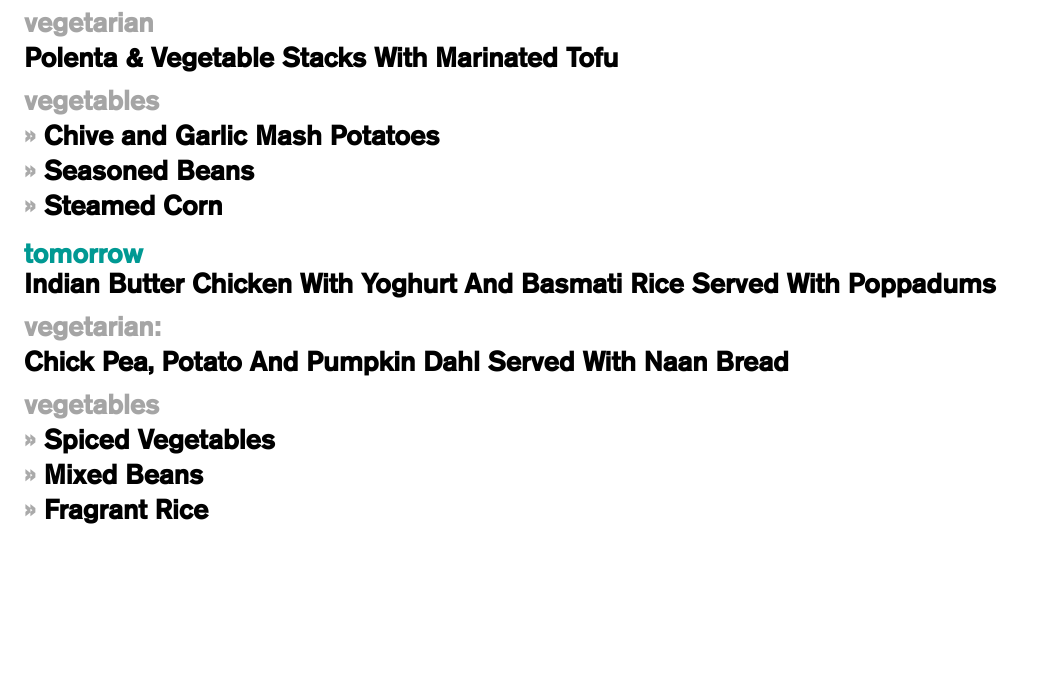
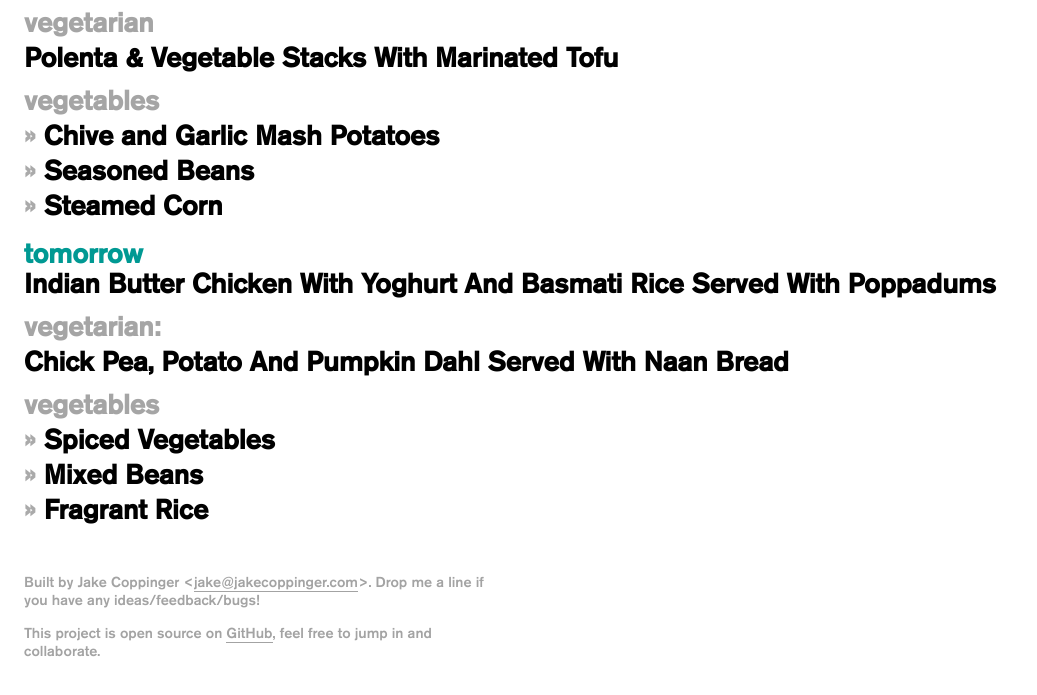
Before and after one commit to jakecoppinger/dinner_today, a website: page index.html in a window 1280 px wide. Shown: the part 105-800 px from the top of the page, without its empty margins (0-1037 px from the left). Drawn offline with Linux system fonts and the light colour scheme.

Commit message:
Restyled footer

```diff
--- a/index.html
+++ b/index.html
@@ -91,13 +91,13 @@
 
         </div>
         <br>
-       <!--
+
          <div id="footer">
-            <p>Any ideas/feedback/bugs? Drop me (Jake) a line! <a href="mailto:jake@jakecoppinger.com">jake@jakecoppinger.com</a></p>
+            <p>Built by Jake Coppinger <<a href="mailto:jake@jakecoppinger.com">jake@jakecoppinger.com</a>>. Drop me a line if you have any ideas/feedback/bugs!</p>
             <p>This project is open source on <a href="https://github.com/jakecoppinger/dinner_today">GitHub</a>, feel free to jump in and collaborate.
             </p>
         </div>
-    -->
+
     </div>
 </body>
 
--- a/styles.css
+++ b/styles.css
@@ -71,6 +71,11 @@ ul li:before {
     font-weight: bold;
 }
 
+
+#footer {
+    max-width: 30em;
+}
+
 p {
     font-family: akzidenz-grotesk_pro_medium;
     font-size: 0.9em;
@@ -81,3 +86,17 @@ p {
 [v-cloak] {
   display: none;
 }
+
+a {
+    color: inherit;
+    text-decoration: none;
+    border-bottom: solid 1px #a3a3a3;
+    transition: color 250ms linear;
+
+}
+
+a:hover {
+    transition: color 50ms linear;
+    color: #009993;
+    border-bottom: solid 1px #009993;
+}
```
